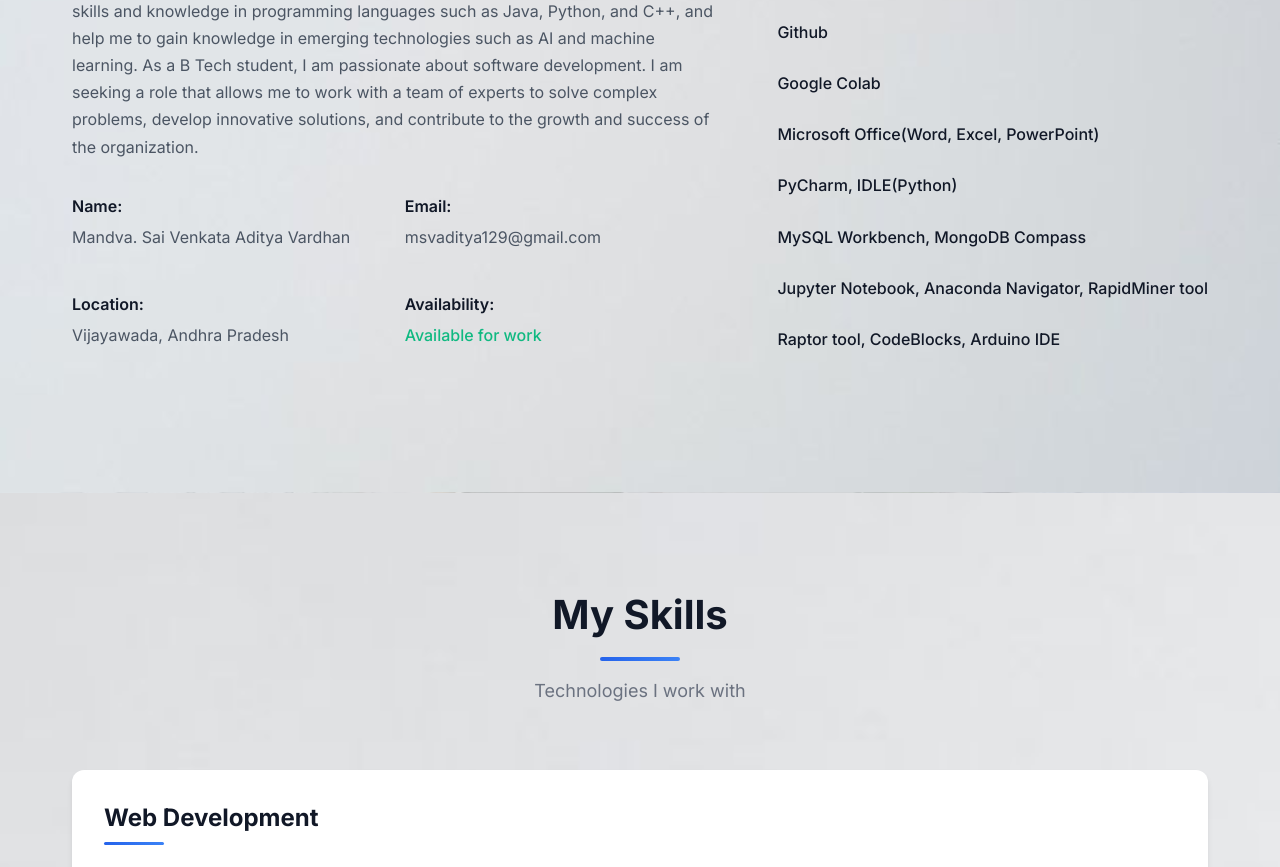
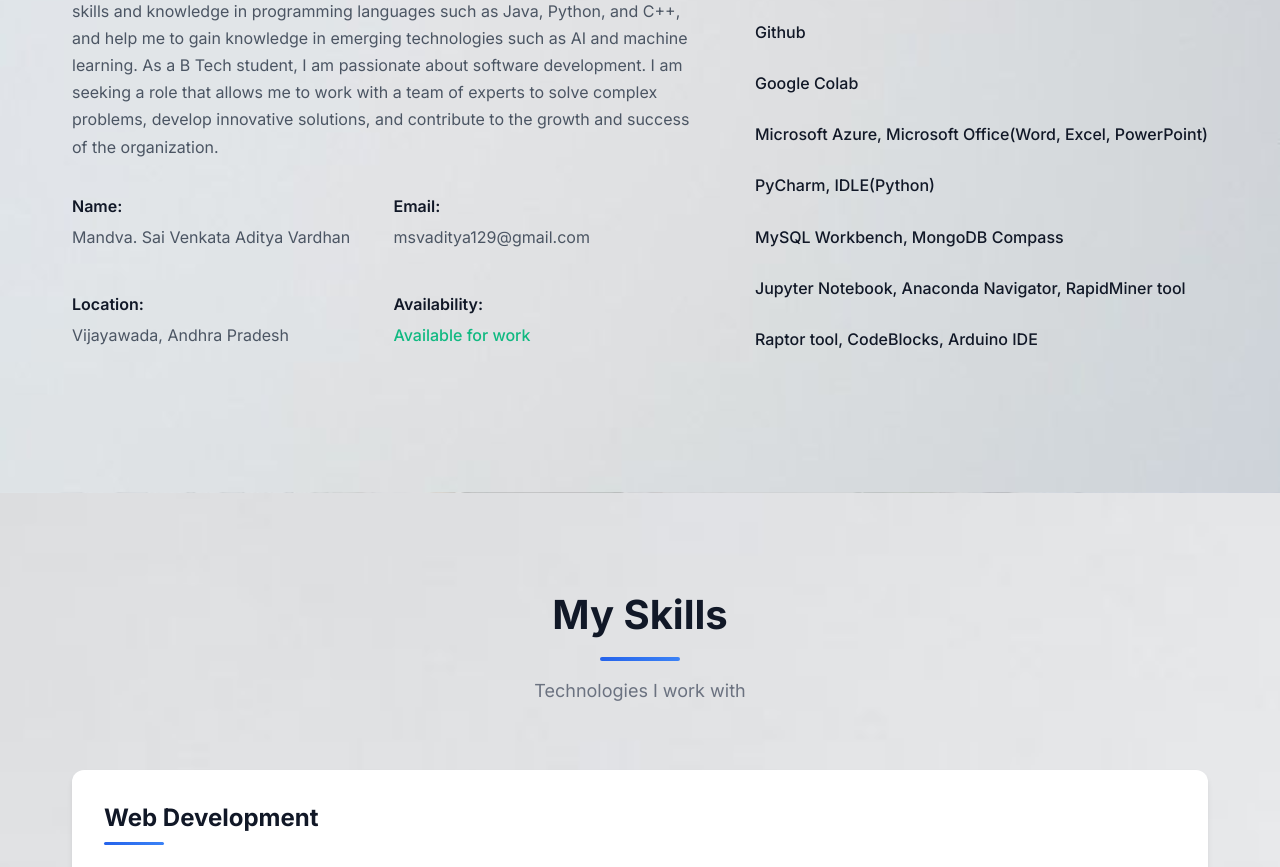
Before and after one commit to MSVAditya/Portfolio, a React (Create React App) app: page / in a window 1280 px wide. Shown: the part 1160-2027 px from the top of the page. Built offline with nearby package versions, Linux system fonts and the light colour scheme.

Commit message:
Update About.js

```diff
--- a/src/components/About/About.js
+++ b/src/components/About/About.js
@@ -49,7 +49,7 @@ const About = () => {
                 { name: 'VsCode' },
                 { name: 'Github'},
                 { name: 'Google Colab'},
-                { name: 'Microsoft Office(Word, Excel, PowerPoint)'},
+                { name: 'Microsoft Azure, Microsoft Office(Word, Excel, PowerPoint)'},
                 { name: 'PyCharm, IDLE(Python)'},
                 { name: 'MySQL Workbench, MongoDB Compass'},
                 { name: 'Jupyter Notebook, Anaconda Navigator, RapidMiner tool'},
```
